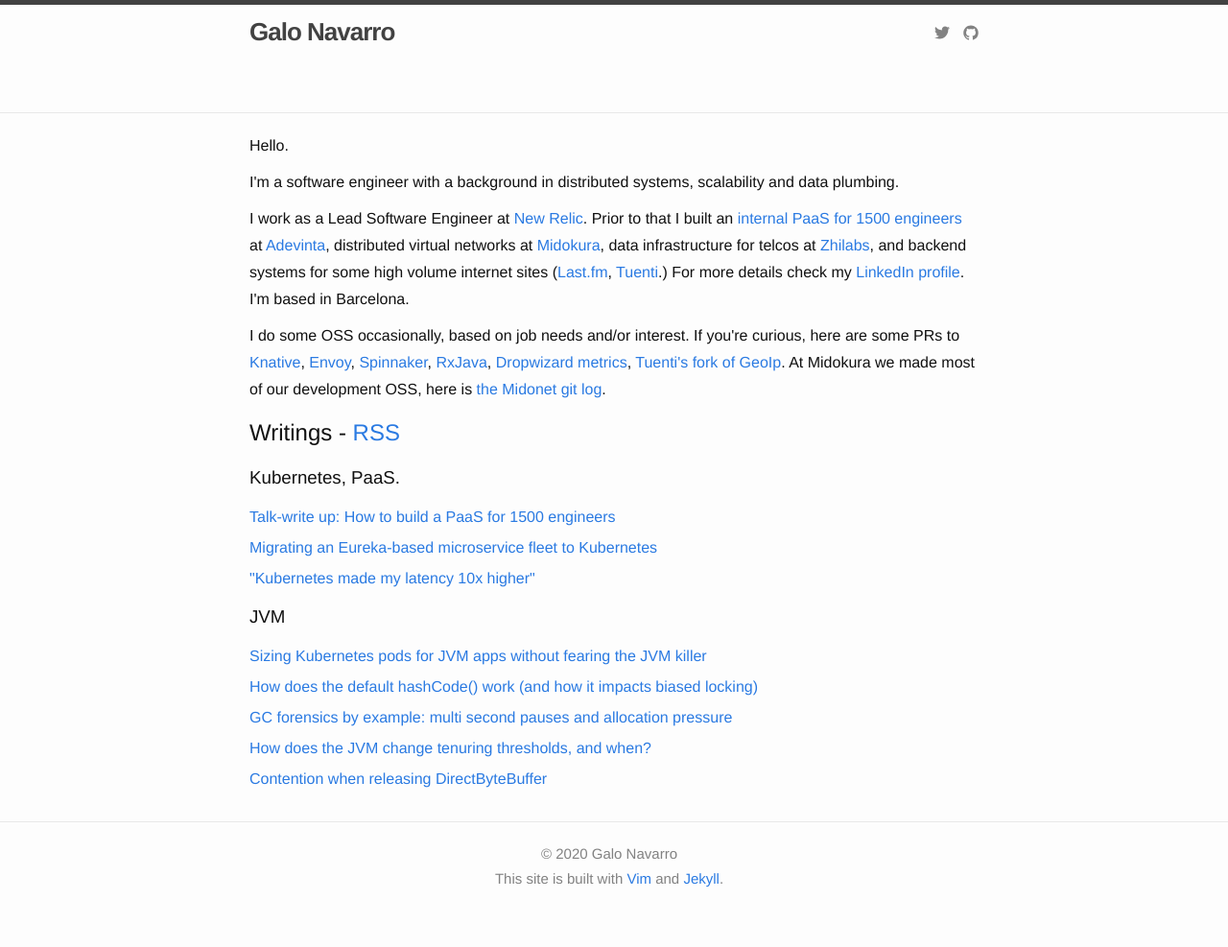
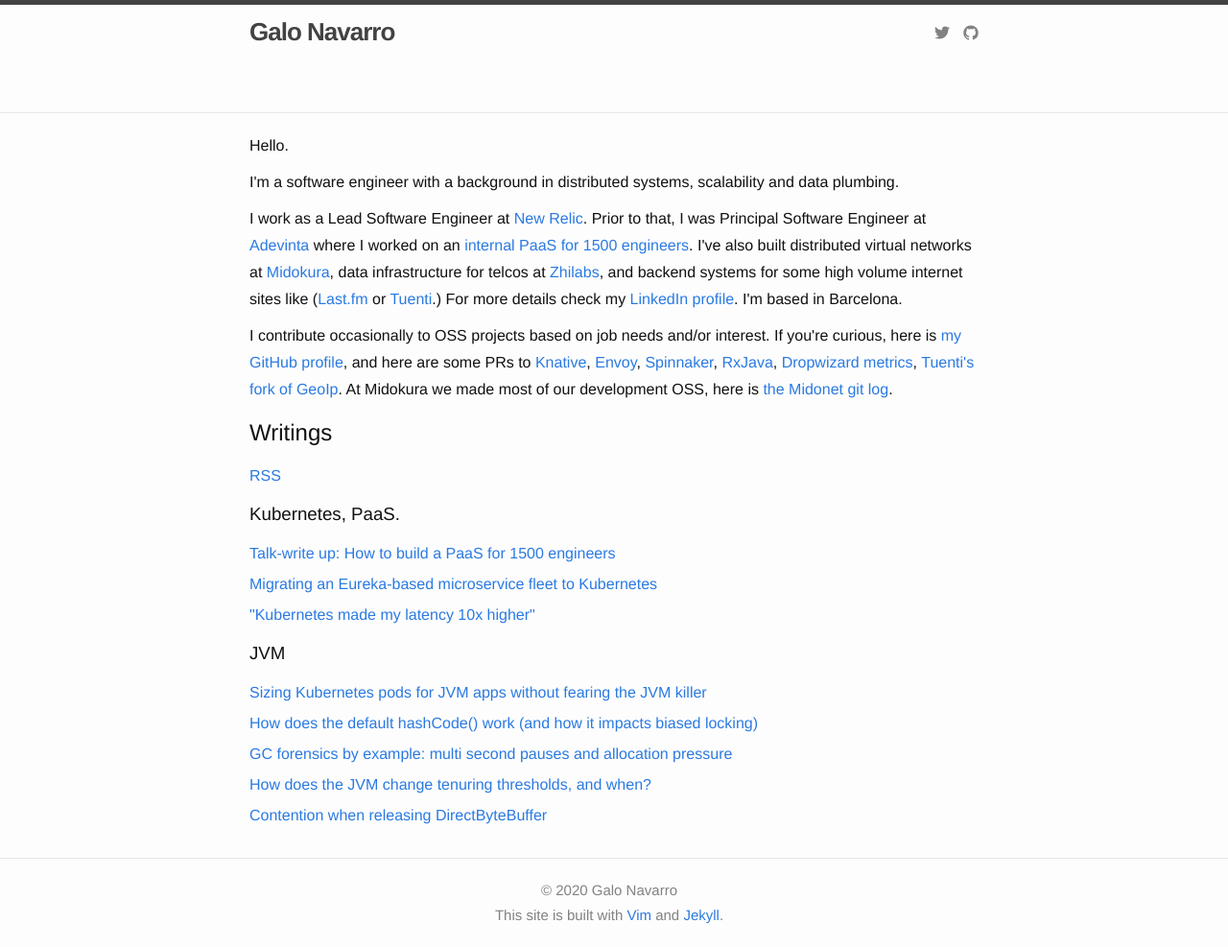
Before and after one commit to srvaroa/srvaroa.github.io, a Jekyll site: the page built from index.html, in a window 1280 px wide. Shown: the whole page at 96% size. Built offline with Jekyll 4.4.1, drawn with Linux system fonts in a browser that asks for light colours; before the commit the page ends 949 px from its top, so only the background shows below that.

Commit message:
Add link to gh
Signed-off-by: Galo Navarro <anglorvaroa@gmail.com>

```diff
--- a/index.html
+++ b/index.html
@@ -3,24 +3,36 @@
 ---
 
 <div class="home">
+
   <p>Hello.</p>
+
   <p>I'm a software engineer with a background in distributed systems,
   scalability and data plumbing.</p>
-  <p>I work as a Lead Software Engineer at <a href="https://www.newrelic.com/">New Relic</a>.
-     Prior to that I built an <a href="https://srvaroa.github.io/paas/infrastructure/platform/kubernetes/cloud/2020/01/02/talk-how-to-build-a-paas-for-1500-engineers.html">internal
-       PaaS for 1500 engineers</a> at <a href="https://adevinta.com">Adevinta</a>,
-     distributed virtual networks at <a href="https://midokura.com">Midokura</a>,
-     data infrastructure for telcos at <a href="http://zhilabs.com/">Zhilabs</a>,
-     and backend systems for some high volume internet sites
-     (<a href="https://last.fm/">Last.fm</a>,
-     <a href="https://tuenti.com/">Tuenti</a>.)
-     For more details check my
-     <a href="https://www.linkedin.com/in/galonavarro">LinkedIn profile</a>.
-     I'm based in Barcelona.
+
+  <p>
+  I work as a Lead Software Engineer at
+  <a href="https://www.newrelic.com/">New Relic</a>.
+
+  Prior to that, I was Principal Software Engineer at <a
+    href="https://adevinta.com">Adevinta</a> where I worked on an <a
+    href="https://srvaroa.github.io/paas/infrastructure/platform/kubernetes/cloud/2020/01/02/talk-how-to-build-a-paas-for-1500-engineers.html">internal
+    PaaS for 1500 engineers</a>.
+
+  I've also built distributed virtual networks at <a
+    href="https://midokura.com">Midokura</a>, data infrastructure for
+    telcos at <a href="http://zhilabs.com/">Zhilabs</a>, and backend
+    systems for some high volume internet sites like (<a
+    href="https://last.fm/">Last.fm</a> or <a
+    href="https://tuenti.com/">Tuenti</a>.)
+
+    For more details check my
+    <a href="https://www.linkedin.com/in/galonavarro">LinkedIn profile</a>.
+
+    I'm based in Barcelona.
   </p>
   <p>
-    I do some OSS occasionally, based on job needs and/or
-    interest.  If you're curious, here are some PRs to
+    I contribute occasionally to OSS projects based on job needs and/or
+    interest.  If you're curious, here is <a href="https://github.com/srvaroa">my GitHub profile</a>, and here are some PRs to
     <a href="https://github.com/pulls?utf8=%E2%9C%93&q=+is%3Apr+author%3Asrvaroa+archived%3Afalse+org%3Aknative+">Knative</a>,
     <a href="https://github.com/envoyproxy/envoy/pull/2303">Envoy</a>,
     <a href="https://github.com/spinnaker/igor/pull/142">Spinnaker</a>,
@@ -33,7 +45,8 @@
        Midonet git log</a>.
   </p>
 
-  <h2>Writings - <a href="{{ "/feed.xml" | prepend: site.baseurl }}">RSS</a></h2>
+  <h2>Writings</h2>
+  <p><a href="{{ "/feed.xml" | prepend: site.baseurl }}">RSS</a></p>
 
   <h3>Kubernetes, PaaS.</h3>
 
```
